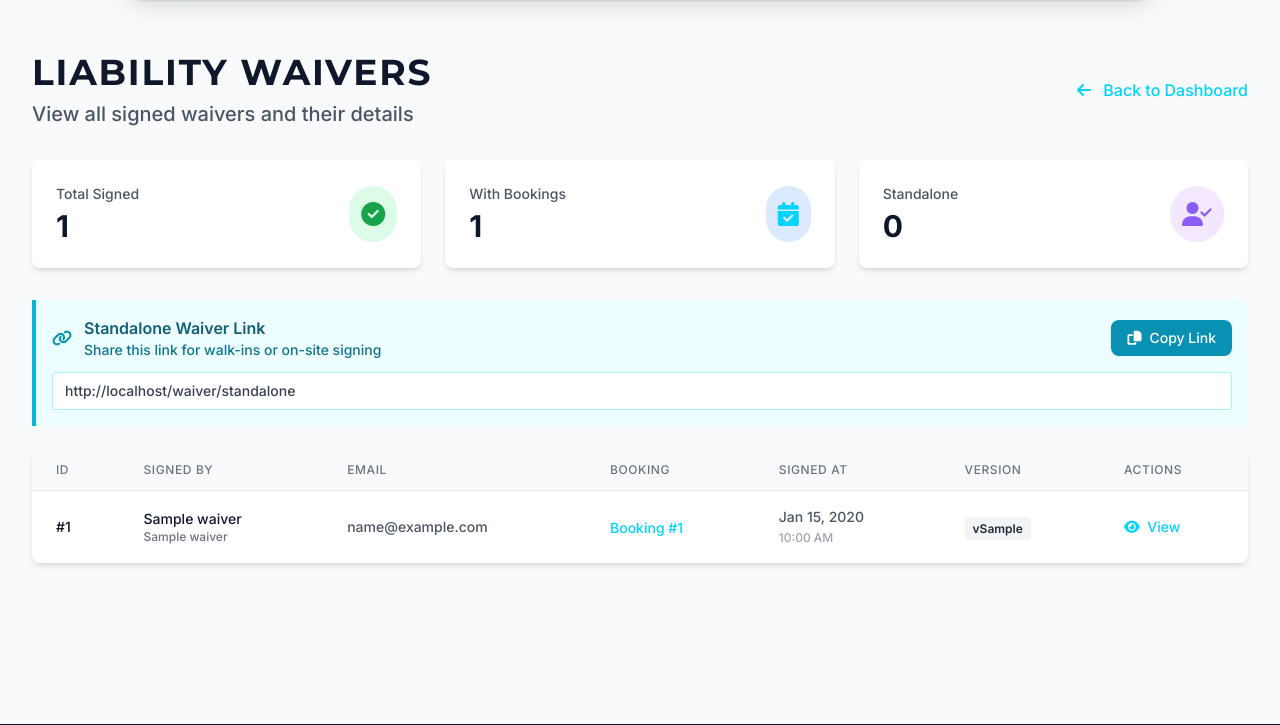
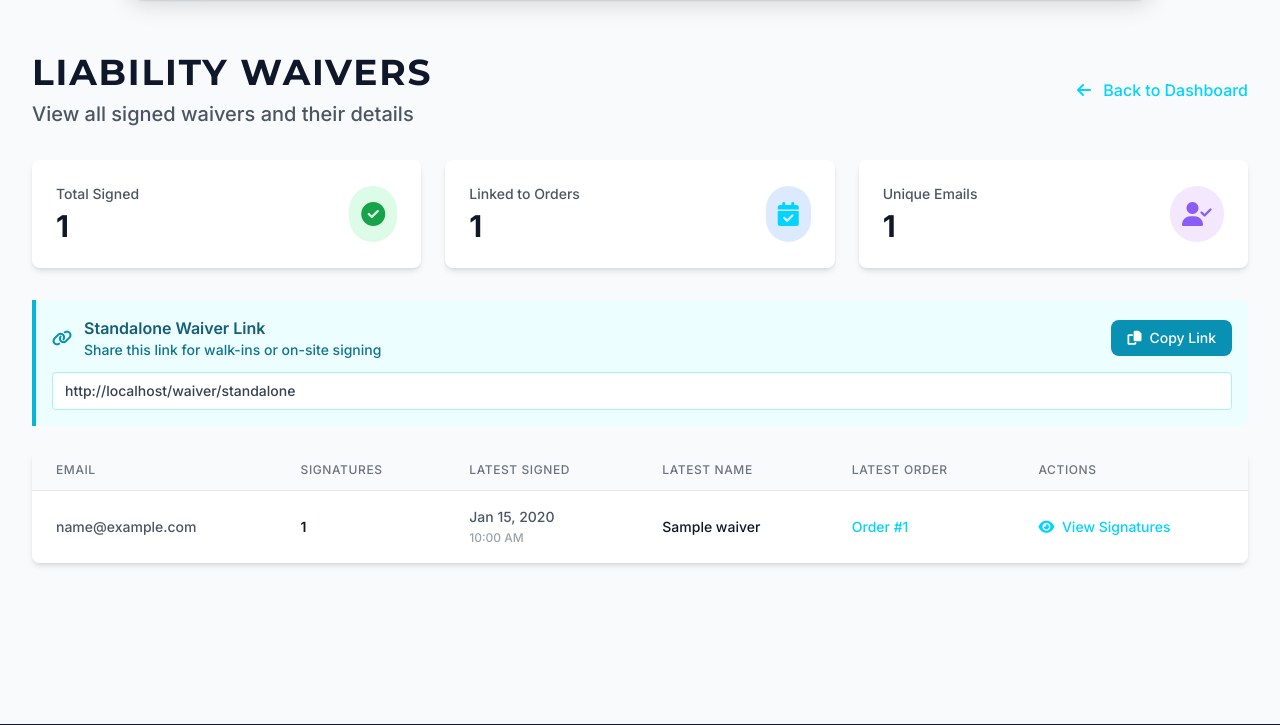
Before and after one commit to pac-dan/whiterabbit, a Flask app: page /admin/waivers in a window 1280 px wide. Shown: the part 76-801 px from the top of the page. Run offline with Flask 3, Linux system fonts and the light colour scheme; a user stored in the database is signed in; tables that the repository leaves empty hold one stand-in row (values such as "Sample post"); some libraries are stand-ins or nearby versions.

Commit message:
Track public bookings + group waivers by email in admin

```diff
--- a/app/models/__init__.py
+++ b/app/models/__init__.py
@@ -5,5 +5,7 @@ from .video import Video
 from .testimonial import Testimonial
 from .newsletter import Newsletter
 from .waiver import Waiver
+from .public_booking import PublicBooking
+from .public_booking_waiver import PublicBookingWaiver
 
-__all__ = ['User', 'Package', 'Booking', 'Video', 'Testimonial', 'Newsletter', 'Waiver']
+__all__ = ['User', 'Package', 'Booking', 'Video', 'Testimonial', 'Newsletter', 'Waiver', 'PublicBooking', 'PublicBookingWaiver']
--- a/app/routes/admin.py
+++ b/app/routes/admin.py
@@ -3,7 +3,9 @@ from flask_login import login_required, current_user
 from functools import wraps
 from app import db
 from app.models.user import User
-from app.models.booking import Booking, BookingStatus
+from app.models.booking import Booking  # legacy (user-login flow)
+from app.models.public_booking import PublicBooking
+from app.models.public_booking_waiver import PublicBookingWaiver
 from app.models.package import Package
 from app.models.video import Video
 from app.models.testimonial import Testimonial
@@ -37,25 +39,30 @@ def dashboard():
     """Admin dashboard with overview statistics"""
     # Get statistics
     total_users = User.query.count()
-    total_bookings = Booking.query.count()
+    total_bookings = PublicBooking.query.count()
     total_videos = Video.query.count()
     total_testimonials = Testimonial.query.count()
 
     # Get revenue statistics
-    completed_bookings = Booking.query.filter_by(status=BookingStatus.COMPLETED.value).all()
-    total_revenue = sum(float(booking.amount) for booking in completed_bookings)
+    revenue_cents = db.session.query(func.coalesce(func.sum(PublicBooking.amount_cents), 0))\
+        .filter(PublicBooking.status.in_(['paid', 'waiver_signed', 'scheduled', 'completed']))\
+        .scalar()
+    total_revenue = float(revenue_cents or 0) / 100.0
 
     # Get upcoming bookings
-    upcoming_bookings = Booking.get_upcoming_bookings(limit=10)
+    upcoming_bookings = PublicBooking.query.filter(
+        PublicBooking.calendly_event_start.isnot(None),
+        PublicBooking.calendly_event_start >= datetime.utcnow()
+    ).order_by(PublicBooking.calendly_event_start.asc()).limit(10).all()
 
     # Get recent bookings
-    recent_bookings = Booking.query.order_by(Booking.created_at.desc()).limit(10).all()
+    recent_bookings = PublicBooking.query.order_by(PublicBooking.created_at.desc()).limit(10).all()
 
     # Get booking statistics by status
     booking_stats = db.session.query(
-        Booking.status,
-        func.count(Booking.id).label('count')
-    ).group_by(Booking.status).all()
+        PublicBooking.status,
+        func.count(PublicBooking.id).label('count')
+    ).group_by(PublicBooking.status).all()
 
     return render_template(
         'admin/dashboard.html',
@@ -80,12 +87,12 @@ def bookings():
     status_filter = request.args.get('status', None)
     page = request.args.get('page', 1, type=int)
 
-    query = Booking.query
+    query = PublicBooking.query
 
     if status_filter:
         query = query.filter_by(status=status_filter)
 
-    bookings = query.order_by(Booking.booking_date.desc())\
+    bookings = query.order_by(PublicBooking.created_at.desc())\
         .paginate(page=page, per_page=current_app.config['ADMIN_ITEMS_PER_PAGE'], error_out=False)
 
     return render_template(
@@ -100,10 +107,11 @@ def bookings():
 @admin_required
 def view_booking(booking_id):
     """View and manage a specific booking"""
-    from app.routes.main import generate_waiver_token
-    booking = Booking.query.get_or_404(booking_id)
-    waiver_token = generate_waiver_token(booking_id)
-    return render_template('admin/booking_detail.html', booking=booking, waiver_token=waiver_token)
+    booking = PublicBooking.query.get_or_404(booking_id)
+    waiver_links = PublicBookingWaiver.query.filter_by(public_booking_id=booking_id).all()
+    waiver_ids = [wl.waiver_id for wl in waiver_links]
+    waivers = Waiver.query.filter(Waiver.id.in_(waiver_ids)).order_by(Waiver.signed_at.desc()).all() if waiver_ids else []
+    return render_template('admin/booking_detail.html', booking=booking, waivers=waivers)
 
 
 @admin_bp.route('/bookings/<int:booking_id>/update-status', methods=['POST'])
@@ -111,18 +119,16 @@ def view_booking(booking_id):
 @admin_required
 def update_booking_status(booking_id):
     """Update booking status"""
-    booking = Booking.query.get_or_404(booking_id)
+    booking = PublicBooking.query.get_or_404(booking_id)
     new_status = request.form.get('status')
     admin_notes = request.form.get('admin_notes')
 
-    if new_status in [status.value for status in BookingStatus]:
+    if new_status:
         booking.status = new_status
-        if admin_notes:
-            booking.admin_notes = admin_notes
-        db.session.commit()
-        flash('Booking status updated successfully.', 'success')
-    else:
-        flash('Invalid status.', 'danger')
+    if admin_notes is not None:
+        booking.admin_notes = admin_notes
+    db.session.commit()
+    flash('Booking updated successfully.', 'success')
 
     return redirect(url_for('admin.view_booking', booking_id=booking_id))
 
@@ -132,10 +138,13 @@ def update_booking_status(booking_id):
 @admin_required
 def deliver_booking(booking_id):
     """Mark booking as completed and add video links"""
-    booking = Booking.query.get_or_404(booking_id)
+    booking = PublicBooking.query.get_or_404(booking_id)
     video_links = request.form.get('video_links')
 
-    booking.mark_completed(video_links=video_links)
+    booking.status = 'completed'
+    booking.video_links = video_links
+    booking.delivered_at = datetime.utcnow()
+    db.session.commit()
 
     flash('Booking marked as completed and video links delivered.', 'success')
     return redirect(url_for('admin.view_booking', booking_id=booking_id))
@@ -514,7 +523,47 @@ def view_user(user_id):
 def waivers():
     """View all signed waivers"""
     all_waivers = Waiver.query.order_by(Waiver.signed_at.desc()).all()
-    return render_template('admin/waivers.html', waivers=all_waivers)
+
+    # Map waiver_id -> public_booking_id (if linked)
+    links = PublicBookingWaiver.query.all()
+    waiver_to_booking = {l.waiver_id: l.public_booking_id for l in links}
+
+    # Group by email (case-insensitive)
+    groups = {}
+    for w in all_waivers:
+        key = (w.client_email or '').strip().lower()
+        groups.setdefault(key, []).append(w)
+
+    waiver_groups = []
+    for key, ws in groups.items():
+        if not key:
+            continue
+        ws_sorted = sorted(ws, key=lambda x: x.signed_at or datetime.min, reverse=True)
+        latest = ws_sorted[0]
+        latest_booking_id = waiver_to_booking.get(latest.id)
+        waiver_groups.append({
+            'email': latest.client_email,
+            'count': len(ws_sorted),
+            'latest': latest,
+            'latest_booking_id': latest_booking_id
+        })
+
+    waiver_groups.sort(key=lambda g: g['latest'].signed_at or datetime.min, reverse=True)
+
+    linked_count = len(waiver_to_booking)
+    return render_template('admin/waivers.html', waiver_groups=waiver_groups, total_waivers=len(all_waivers), linked_count=linked_count)
+
+
+@admin_bp.route('/waivers/email/<path:email>')
+@login_required
+@admin_required
+def waivers_by_email(email):
+    """View all waiver signatures for a given email."""
+    waivers = Waiver.query.filter(func.lower(Waiver.client_email) == email.strip().lower())\
+        .order_by(Waiver.signed_at.desc()).all()
+    links = PublicBookingWaiver.query.all()
+    waiver_to_booking = {l.waiver_id: l.public_booking_id for l in links}
+    return render_template('admin/waiver_email.html', email=email, waivers=waivers, waiver_to_booking=waiver_to_booking)
 
 
 # Social Media Management (Future Integration)
--- a/app/routes/payment.py
+++ b/app/routes/payment.py
@@ -7,6 +7,7 @@ from app import db, csrf
 from app.services.email_service import EmailService
 from urllib.parse import urlencode
 import hashlib
+from datetime import datetime
 
 payment_bp = Blueprint('payment', __name__)
 
@@ -163,6 +164,31 @@ def success(package):
     session['paid_package'] = package
     session['payment_session_id'] = session_id
 
+    # Create/update a public booking record (no user login)
+    try:
+        from app.models.public_booking import PublicBooking
+        # Use Checkout Session fields if available
+        booking = PublicBooking.query.filter_by(stripe_checkout_session_id=session_id).first()
+        if not booking:
+            booking = PublicBooking(
+                package_key=package,
+                package_name=PACKAGES[package]['name'],
+                stripe_checkout_session_id=session_id,
+                status='paid'
+            )
+            db.session.add(booking)
+
+        # Best-effort: attach Stripe payment_intent and amount
+        if 'checkout_session' in locals():
+            booking.stripe_payment_intent_id = getattr(checkout_session, 'payment_intent', None)
+            booking.amount_cents = int(getattr(checkout_session, 'amount_total', 0) or 0)
+            booking.currency = str(getattr(checkout_session, 'currency', 'eur') or 'eur')
+            booking.paid_at = datetime.utcnow()
+        db.session.commit()
+        session['public_booking_id'] = booking.id
+    except Exception:
+        current_app.logger.exception('Failed to create/update PublicBooking on payment success')
+
     # Redirect to waiver signing
     flash('Payment successful! Please sign the liability waiver to continue.', 'success')
     return redirect(url_for('payment.waiver', package=package))
@@ -209,6 +235,31 @@ def waiver(package):
         db.session.add(new_waiver)
         db.session.commit()
 
+        # Link waiver to a public booking record and update customer info
+        try:
+            from app.models.public_booking import PublicBooking
+            from app.models.public_booking_waiver import PublicBookingWaiver
+            public_booking_id = session.get('public_booking_id')
+            booking = None
+            if public_booking_id:
+                booking = PublicBooking.query.get(public_booking_id)
+            if not booking:
+                # Fallback: try to find by Stripe session id in this flow
+                stripe_session_id = session.get('payment_session_id')
+                if stripe_session_id:
+                    booking = PublicBooking.query.filter_by(stripe_checkout_session_id=stripe_session_id).first()
+
+            if booking:
+                booking.customer_email = email
+                booking.customer_name = legal_name
+                booking.latest_waiver_id = new_waiver.id
+                booking.status = 'waiver_signed'
+                db.session.add(PublicBookingWaiver(public_booking_id=booking.id, waiver_id=new_waiver.id))
+                db.session.commit()
+                session['public_booking_id'] = booking.id
+        except Exception:
+            current_app.logger.exception('Failed to link waiver to PublicBooking')
+
         # Clear payment session and redirect to Calendly with redirect back to our confirmation page
         session.pop('paid_package', None)
         session.pop('payment_session_id', None)
@@ -221,7 +272,7 @@ def waiver(package):
         confirm_url = url_for('payment.complete', package=package, _external=True, waiver_id=new_waiver.id, token=confirm_token)
 
         flash('Waiver signed successfully! Now select your preferred time slot.', 'success')
-        return redirect(url_for('payment.book_time', package=package, waiver_id=new_waiver.id, token=confirm_token))
+        return redirect(url_for('payment.book_time', package=package, waiver_id=new_waiver.id, token=confirm_token, booking_id=session.get('public_booking_id')))
 
     return render_template('payment/waiver.html', package=package, pkg=pkg, waiver_text=WAIVER_TEXT)
 
@@ -242,6 +293,7 @@ def book_time(package):
 
     waiver_id = request.args.get('waiver_id', type=int)
     token = request.args.get('token', type=str)
+    booking_id = request.args.get('booking_id', type=int)
     if not waiver_id or not token:
         flash('Missing booking details. Please contact support.', 'danger')
         return redirect(url_for('main.packages'))
@@ -252,7 +304,7 @@ def book_time(package):
         return redirect(url_for('main.packages'))
 
     pkg = PACKAGES[package]
-    confirm_url = url_for('payment.complete', package=package, _external=True, waiver_id=waiver_id, token=token)
+    confirm_url = url_for('payment.complete', package=package, _external=True, waiver_id=waiver_id, token=token, booking_id=booking_id)
     calendly_url = pkg['calendly_url']
     joiner = '&' if '?' in calendly_url else '?'
     calendly_embed_url = f"{calendly_url}{joiner}{urlencode({'hide_gdpr_banner': 1, 'redirect_url': confirm_url})}"
@@ -269,6 +321,7 @@ def complete(package):
 
     waiver_id = request.args.get('waiver_id', type=int)
     token = request.args.get('token', type=str)
+    booking_id = request.args.get('booking_id', type=int)
     if not waiver_id or not token:
         flash('Missing confirmation details. Please contact support.', 'danger')
         return redirect(url_for('main.packages'))
@@ -281,6 +334,20 @@ def complete(package):
     from app.models.waiver import Waiver
     waiver = Waiver.query.get_or_404(waiver_id)
     pkg = PACKAGES[package]
+
+    # Update booking record with any Calendly details (best-effort)
+    try:
+        from app.models.public_booking import PublicBooking
+        if booking_id:
+            booking = PublicBooking.query.get(booking_id)
+            if booking:
+                booking.status = 'scheduled'
+                # Capture common Calendly redirect params if present
+                booking.calendly_invitee_uuid = request.args.get('invitee_uuid') or booking.calendly_invitee_uuid
+                booking.calendly_event_uuid = request.args.get('event_uuid') or booking.calendly_event_uuid
+                db.session.commit()
+    except Exception:
+        current_app.logger.exception('Failed to update PublicBooking on complete')
 
     # Idempotency: don't spam email on refresh
     if session.get('confirmation_emailed_waiver_id') != waiver_id:
--- a/app/templates/admin/waivers.html
+++ b/app/templates/admin/waivers.html
@@ -21,7 +21,7 @@
             <div class="flex items-center justify-between">
                 <div>
                     <p class="text-sm text-gray-600 mb-1">Total Signed</p>
-                    <p class="text-3xl font-bold text-[#0F172A]">{{ waivers|length }}</p>
+                    <p class="text-3xl font-bold text-[#0F172A]">{{ total_waivers }}</p>
                 </div>
                 <div class="bg-green-100 rounded-full p-3">
                     <i class="fas fa-check-circle text-green-600 text-2xl"></i>
@@ -31,8 +31,8 @@
         <div class="bg-white rounded-lg shadow-md p-6">
             <div class="flex items-center justify-between">
                 <div>
-                    <p class="text-sm text-gray-600 mb-1">With Bookings</p>
-                    <p class="text-3xl font-bold text-[#0F172A]">{{ waivers|selectattr('booking_id')|list|length }}</p>
+                    <p class="text-sm text-gray-600 mb-1">Linked to Orders</p>
+                    <p class="text-3xl font-bold text-[#0F172A]">{{ linked_count }}</p>
                 </div>
                 <div class="bg-blue-100 rounded-full p-3">
                     <i class="fas fa-calendar-check text-[#00D4FF] text-2xl"></i>
@@ -42,8 +42,8 @@
         <div class="bg-white rounded-lg shadow-md p-6">
             <div class="flex items-center justify-between">
                 <div>
-                    <p class="text-sm text-gray-600 mb-1">Standalone</p>
-                    <p class="text-3xl font-bold text-[#0F172A]">{{ waivers|rejectattr('booking_id')|list|length }}</p>
+                    <p class="text-sm text-gray-600 mb-1">Unique Emails</p>
+                    <p class="text-3xl font-bold text-[#0F172A]">{{ waiver_groups|length }}</p>
                 </div>
                 <div class="bg-purple-100 rounded-full p-3">
                     <i class="fas fa-user-check text-[#8B5CF6] text-2xl"></i>
@@ -71,59 +71,48 @@
     </div>
 
     <!-- Waivers Table -->
-    {% if waivers %}
+    {% if waiver_groups %}
     <div class="bg-white rounded-lg shadow-md overflow-hidden">
         <table class="min-w-full divide-y divide-gray-200">
             <thead class="bg-gray-50">
                 <tr>
-                    <th class="px-6 py-3 text-left text-xs font-medium text-gray-500 uppercase tracking-wider">ID</th>
-                    <th class="px-6 py-3 text-left text-xs font-medium text-gray-500 uppercase tracking-wider">Signed By</th>
                     <th class="px-6 py-3 text-left text-xs font-medium text-gray-500 uppercase tracking-wider">Email</th>
-                    <th class="px-6 py-3 text-left text-xs font-medium text-gray-500 uppercase tracking-wider">Booking</th>
-                    <th class="px-6 py-3 text-left text-xs font-medium text-gray-500 uppercase tracking-wider">Signed At</th>
-                    <th class="px-6 py-3 text-left text-xs font-medium text-gray-500 uppercase tracking-wider">Version</th>
+                    <th class="px-6 py-3 text-left text-xs font-medium text-gray-500 uppercase tracking-wider">Signatures</th>
+                    <th class="px-6 py-3 text-left text-xs font-medium text-gray-500 uppercase tracking-wider">Latest Signed</th>
+                    <th class="px-6 py-3 text-left text-xs font-medium text-gray-500 uppercase tracking-wider">Latest Name</th>
+                    <th class="px-6 py-3 text-left text-xs font-medium text-gray-500 uppercase tracking-wider">Latest Order</th>
                     <th class="px-6 py-3 text-left text-xs font-medium text-gray-500 uppercase tracking-wider">Actions</th>
                 </tr>
             </thead>
             <tbody class="bg-white divide-y divide-gray-200">
-                {% for waiver in waivers %}
+                {% for group in waiver_groups %}
                 <tr class="hover:bg-gray-50">
-                    <td class="px-6 py-4 whitespace-nowrap text-sm font-medium text-[#0F172A]">
-                        #{{ waiver.id }}
+                    <td class="px-6 py-4 whitespace-nowrap text-sm text-gray-600">
+                        {{ group.email }}
                     </td>
-                    <td class="px-6 py-4 whitespace-nowrap">
-                        <div class="text-sm font-medium text-[#0F172A]">{{ waiver.legal_name_signature }}</div>
-                        <div class="text-xs text-gray-500">{{ waiver.client_name }}</div>
+                    <td class="px-6 py-4 whitespace-nowrap text-sm font-semibold text-[#0F172A]">
+                        {{ group.count }}
                     </td>
                     <td class="px-6 py-4 whitespace-nowrap text-sm text-gray-600">
-                        {{ waiver.client_email }}
+                        {{ group.latest.signed_at.strftime('%b %d, %Y') }}<br>
+                        <span class="text-xs text-gray-400">{{ group.latest.signed_at.strftime('%I:%M %p') }}</span>
                     </td>
-                    <td class="px-6 py-4 whitespace-nowrap">
-                        {% if waiver.booking_id %}
-                        <a href="{{ url_for('admin.view_booking', booking_id=waiver.booking_id) }}"
-                           class="text-[#00D4FF] hover:underline text-sm">
-                            Booking #{{ waiver.booking_id }}
+                    <td class="px-6 py-4 whitespace-nowrap text-sm text-[#0F172A]">
+                        {{ group.latest.legal_name_signature }}
+                    </td>
+                    <td class="px-6 py-4 whitespace-nowrap text-sm">
+                        {% if group.latest_booking_id %}
+                        <a href="{{ url_for('admin.view_booking', booking_id=group.latest_booking_id) }}" class="text-[#00D4FF] hover:underline">
+                            Order #{{ group.latest_booking_id }}
                         </a>
                         {% else %}
-                        <span class="px-2 py-1 rounded text-xs font-semibold bg-purple-100 text-purple-800">
-                            Standalone
-                        </span>
+                        <span class="text-gray-400">—</span>
                         {% endif %}
                     </td>
-                    <td class="px-6 py-4 whitespace-nowrap text-sm text-gray-600">
-                        {{ waiver.signed_at.strftime('%b %d, %Y') }}<br>
-                        <span class="text-xs text-gray-400">{{ waiver.signed_at.strftime('%I:%M %p') }}</span>
-                    </td>
-                    <td class="px-6 py-4 whitespace-nowrap">
-                        <span class="px-2 py-1 rounded text-xs font-semibold bg-gray-100 text-gray-800">
-                            v{{ waiver.waiver_version }}
-                        </span>
-                    </td>
                     <td class="px-6 py-4 whitespace-nowrap text-sm">
-                        <button onclick="viewWaiverDetails({{ waiver.id }}, '{{ waiver.legal_name_signature }}', '{{ waiver.client_email }}', '{{ waiver.ip_address }}', '{{ waiver.user_agent[:50] if waiver.user_agent else 'N/A' }}...', '{{ waiver.signed_at.strftime('%B %d, %Y at %I:%M %p') }}', '{{ waiver.waiver_version }}')"
-                                class="text-[#00D4FF] hover:text-[#00B8E6]">
-                            <i class="fas fa-eye mr-1"></i> View
-                        </button>
+                        <a class="text-[#00D4FF] hover:text-[#00B8E6]" href="{{ url_for('admin.waivers_by_email', email=group.email) }}">
+                            <i class="fas fa-eye mr-1"></i> View Signatures
+                        </a>
                     </td>
                 </tr>
                 {% endfor %}
@@ -144,60 +133,4 @@
     {% endif %}
 </div>
 
-<!-- Waiver Details Modal -->
-<div id="waiver-modal" class="fixed inset-0 bg-black/50 hidden items-center justify-center z-50">
-    <div class="bg-white rounded-xl shadow-2xl max-w-lg w-full mx-4 overflow-hidden">
-        <div class="bg-[#0F172A] px-6 py-4 flex justify-between items-center">
-            <h3 class="text-lg font-bold text-white">
-                <i class="fas fa-file-signature text-[#00D4FF] mr-2"></i>
-                Waiver Details
-            </h3>
-            <button onclick="closeWaiverModal()" class="text-gray-400 hover:text-white">
-                <i class="fas fa-times"></i>
-            </button>
-        </div>
-        <div class="p-6">
-            <div class="space-y-4">
-                <div class="grid grid-cols-2 gap-4">
-                    <div>
-                        <p class="text-xs text-gray-500 uppercase">Legal Name Signed</p>
-                        <p id="modal-legal-name" class="font-semibold text-[#0F172A]"></p>
-                    </div>
-                    <div>
-                        <p class="text-xs text-gray-500 uppercase">Email</p>
-                        <p id="modal-email" class="font-semibold text-[#0F172A]"></p>
-                    </div>
-                </div>
-                <div class="grid grid-cols-2 gap-4">
-                    <div>
-                        <p class="text-xs text-gray-500 uppercase">Signed At</p>
-                        <p id="modal-signed-at" class="font-semibold text-[#0F172A]"></p>
-                    </div>
-                    <div>
-                        <p class="text-xs text-gray-500 uppercase">Version</p>
-                        <p id="modal-version" class="font-semibold text-[#0F172A]"></p>
-                    </div>
-                </div>
-                <div>
-                    <p class="text-xs text-gray-500 uppercase">IP Address</p>
-                    <p id="modal-ip" class="font-semibold text-[#0F172A] font-mono text-sm"></p>
-                </div>
-                <div>
-                    <p class="text-xs text-gray-500 uppercase">User Agent</p>
-                    <p id="modal-user-agent" class="text-sm text-gray-600 break-all"></p>
-                </div>
-            </div>
-            <div class="mt-6 pt-4 border-t">
-                <div class="bg-green-50 rounded-lg p-4">
-                    <p class="text-sm text-green-800">
-                        <i class="fas fa-check-circle mr-2"></i>
-                        This waiver is legally binding. The signer acknowledged and agreed to all terms.
-                    </p>
-                </div>
-            </div>
-        </div>
-    </div>
-</div>
-
-<script src="{{ url_for('static', filename='js/admin-waivers.js') }}"></script>
 {% endblock %}
```
Also changed, not shown: app/models/public_booking.py (added, +57 -0 lines), app/models/public_booking_waiver.py (added, +11 -0 lines), app/templates/admin/booking_detail.html (+25 -39 lines), app/templates/admin/bookings.html (+23 -18 lines), app/templates/admin/dashboard.html (+14 -13 lines), app/templates/admin/waiver_email.html (added, +62 -0 lines).
